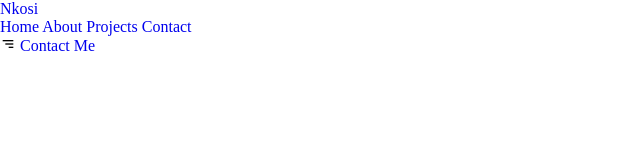
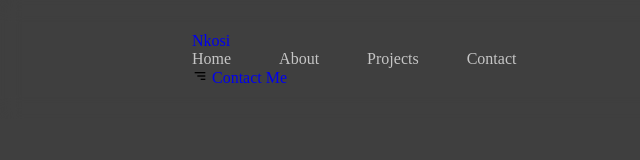
Before and after one commit to NkosiPark/Website-Portfolio, a plain HTML site: page website.html in a window 1280 px wide. Shown: the whole page, without its empty margins (0-640 px from the left). Drawn offline with nearby package versions, Linux system fonts and the light colour scheme.

Commit message:
3rd commit

```diff
--- a/style.css
+++ b/style.css
@@ -14,3 +14,33 @@
     --second-background: rgb(21,21,21);
 
 }
+
+body{
+    position: fixed;
+    top: 0;
+    width: 100%;
+    padding: 2rem 15%;
+    display: flex;
+    align-items: center;
+    justify-content: space-between;
+    background-color: rgba(15, 15, 15, 0.8);
+    backdrop-filter: blur(10px);
+    z-index: 1000;
+}
+
+ul{
+    display: flex;
+    align-items: center;
+    gap: 3em;
+
+}
+
+nav ul a{
+    color: white;
+    opacity: 0.7;
+    transition: 0.2s ease-in-out;
+}
+
+nav ul a:hover{
+    opacity: 1;
+}
--- a/website.html
+++ b/website.html
@@ -28,7 +28,7 @@
 
         </ul>
 
-        <i class='bx bx-menu-alt-right'></i>
+        <i class='bx bx-menu-alt-right' id="menu"></i>
 
         <a href="#Contact" class="btn">Contact Me</a>
 
```
